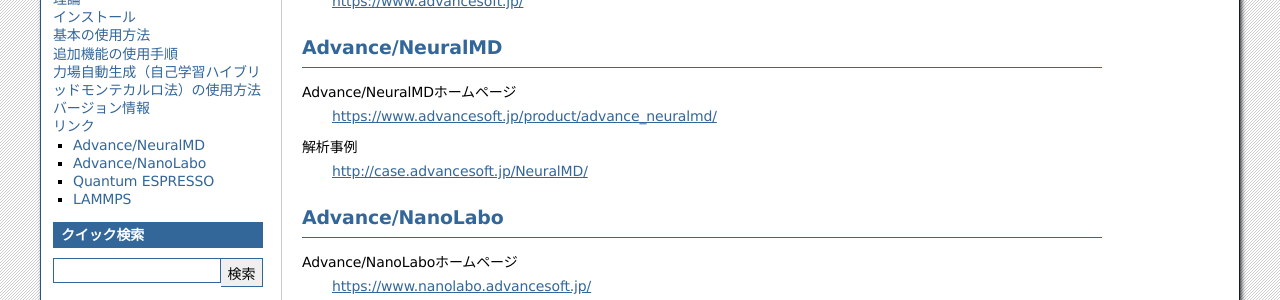
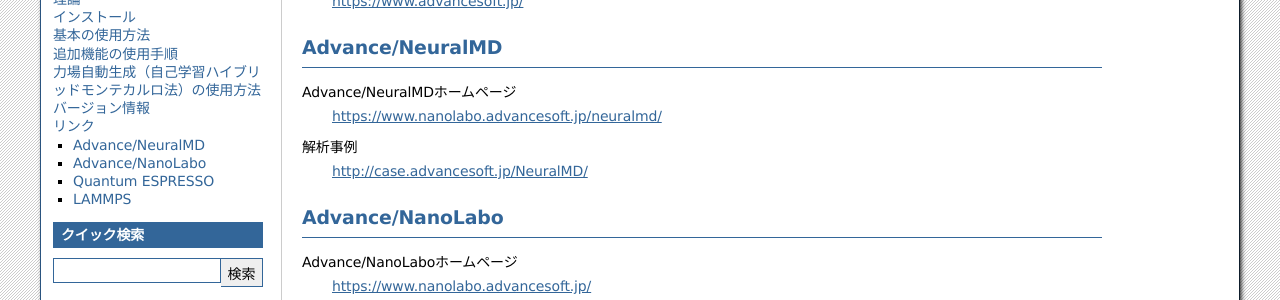
Before and after one commit to advancesoftcorp/neuralmd-doc, a Sphinx documentation site: the page built from docs/source/link.rst, in a window 1280 px wide. Shown: the part 126-426 px from the top of the page. Built offline with Sphinx 7.4.7, drawn with Linux system fonts in a browser that asks for light colours; formulas are drawn with MathJax 3; some of the changed lines change nothing that is shown.

Commit message:
update link

```diff
--- a/docs/source/link.rst
+++ b/docs/source/link.rst
@@ -11,7 +11,7 @@
 ================
 
 Advance/NeuralMDホームページ
- https://www.advancesoft.jp/product/advance_neuralmd/
+ https://www.nanolabo.advancesoft.jp/neuralmd/
 
 解析事例
  http://case.advancesoft.jp/NeuralMD/
```
Also changed, not shown: 2 other files.
